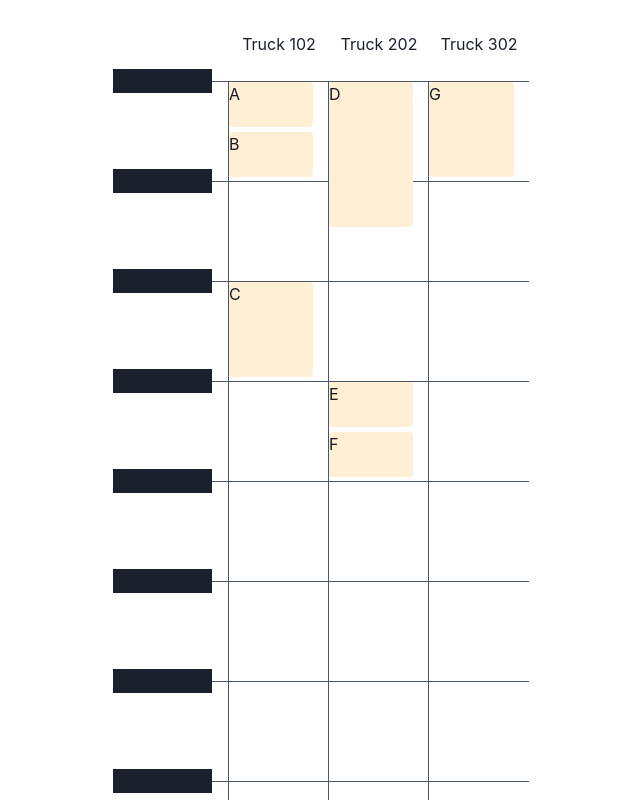
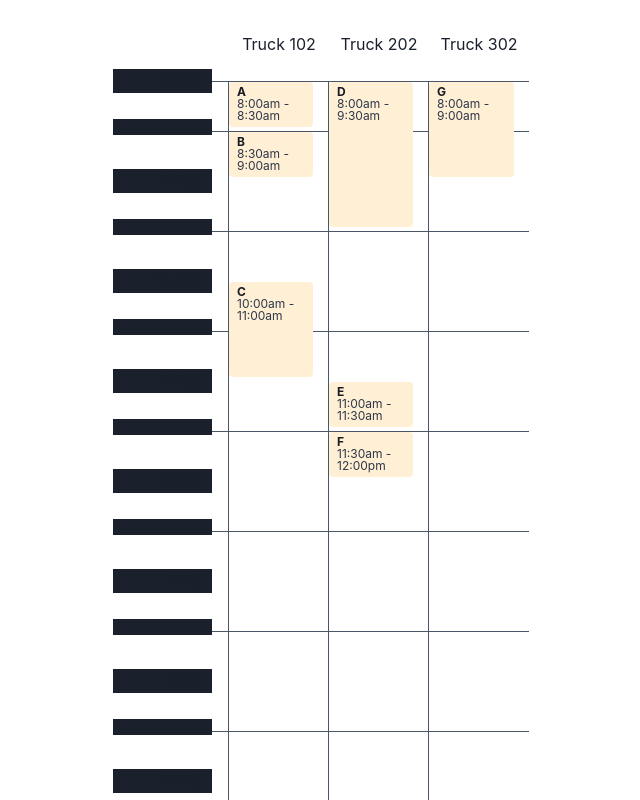
Before and after one commit to dtjv/terra, a Next.js app in the folder web/: page /delivery in a window 1280 px wide. Shown: the top 800 px of the page, without its empty margins (311-951 px from the left). Built offline with nearby package versions, Linux system fonts and the light colour scheme.

Commit message:
Remove old code

```diff
--- a/web/src/components/x-cell.tsx
+++ b/web/src/components/cell.tsx
@@ -2,7 +2,7 @@ import { useDrop } from "react-dnd";
 import { GridItem } from "@chakra-ui/react";
 
 import { RowHeader } from "@/components/row-header";
-import { Ticket } from "@/components/x-ticket";
+import { Ticket } from "@/components/ticket";
 
 interface DragItem {
   type: string;
--- a/web/src/components/schedule.tsx
+++ b/web/src/components/schedule.tsx
@@ -1,72 +1,37 @@
 import * as React from "react";
-import { useTable } from "react-table";
 import { Flex, Grid, GridItem } from "@chakra-ui/react";
 
-import { RowHeader } from "@/components/row-header";
-import { Ticket } from "@/components/ticket";
+import { Cell } from "@/components/cell";
+import { grid } from "../data";
 
-export const Schedule = ({ grid, headers, table }) => {
-  const data = React.useMemo(() => table, []);
-  const columns = React.useMemo(() => headers, []);
-  const { headerGroups, rows, prepareRow } = useTable({ columns, data });
+const COL_WIDTH = "100px";
+const ROW_HEIGHT = "50px";
+
+export const Schedule = () => {
+  const numRows = grid.grid.length;
+  const numCols = grid.grid[0].length;
+  const templateCols = `repeat(${numCols}, minmax(${COL_WIDTH}, 1fr))`;
+  const templateRows = `repeat(${numRows}, minmax(${ROW_HEIGHT}, 1fr))`;
 
   return (
     <Flex p={8} align="center" justify="center">
-      <Grid
-        templateRows={grid.templateRows}
-        templateColumns={grid.templateCols}
-      >
-        {headerGroups.map((headerGroup) =>
-          headerGroup.headers.map((column) => (
+      <Grid templateRows={templateRows} templateColumns={templateCols}>
+        {grid.grid[0].map((column) => {
+          return (
             <GridItem
-              {...column.getHeaderProps()}
+              key={`${column.rIdx}-${column.cIdx}`}
               borderBottomWidth="1px"
               borderBottomColor="gray.600"
             >
               <Flex align="center" justify="center">
-                {column.render("header")}
+                {column.data.display}
               </Flex>
             </GridItem>
-          ))
-        )}
-        {rows.map((row, rIdx) => {
-          prepareRow(row);
-          return row.cells.map((cell, cIdx, cells) => (
-            <GridItem
-              {...cell.getCellProps()}
-              sx={{
-                position: "relative",
-                ...(rIdx % 2 != 0 && rIdx != rows.length - 1
-                  ? {
-                      borderBottomWidth: "1px",
-                      borderBottomColor: "gray.600",
-                    }
-                  : {}),
-                ...(cIdx < cells.length - 1
-                  ? {
-                      borderRightWidth: "1px",
-                      borderRightColor: "gray.600",
-                    }
-                  : {}),
-              }}
-            >
-              {cell.render(({ value }) => {
-                if (cIdx === 0) {
-                  return <RowHeader>{value}</RowHeader>;
-                }
-
-                if (value["ticket"]) {
-                  return (
-                    <Ticket
-                      ticket={value["ticket"]}
-                      timeInterval={value["timeInterval"]}
-                    />
-                  );
-                }
-
-                return <div />;
-              })}
-            </GridItem>
+          );
+        })}
+        {grid.grid.slice(1).map((row) => {
+          return row.map((cell) => (
+            <Cell key={`${cell.rIdx}-${cell.cIdx}`} cell={cell} grid={grid} />
           ));
         })}
       </Grid>
--- a/web/src/components/ticket.tsx
+++ b/web/src/components/ticket.tsx
@@ -1,10 +1,22 @@
-import { Box, Flex } from "@chakra-ui/react";
+import { Box } from "@chakra-ui/react";
+import { useDrag } from "react-dnd";
 
 export const Ticket = ({ ticket, timeInterval }) => {
+  const [{ isDragging }, dragRef] = useDrag(
+    () => ({
+      type: "TICKET",
+      item: ticket,
+      collect: (monitor) => ({
+        isDragging: !!monitor.isDragging(),
+      }),
+    }),
+    [ticket]
+  );
   const height = (ticket.duration / timeInterval) * 50 - 5;
 
   return (
     <Box
+      ref={dragRef}
       position="absolute"
       bg="papayawhip"
       w="85%"
@@ -12,8 +24,17 @@ export const Ticket = ({ ticket, timeInterval }) => {
       color="gray.900"
       borderRadius="4px"
       zIndex="10"
+      cursor="move"
+      opacity={isDragging ? 0.5 : 1}
     >
-      <Flex align="center">{ticket.id}</Flex>
+      <Box pl={2} pt={1} lineHeight="1">
+        <Box fontSize="xs" fontWeight="bold">
+          {ticket.id}
+        </Box>
+        <Box fontSize="xs" color="gray.700">
+          {ticket.range}
+        </Box>
+      </Box>
     </Box>
   );
 };
--- a/web/src/data/index.ts
+++ b/web/src/data/index.ts
@@ -1,153 +1,52 @@
-import * as _ from "lodash";
-import { format, addMinutes } from "date-fns";
+import {
+  generateGrid,
+  generateTimeRange,
+  generateTimeList,
+  generateDataCells,
+} from "./utils";
 
+//-----------------------------------------------------------------------------
+//
+// Sourced from DB
+//
+//-----------------------------------------------------------------------------
 const startTime = 8;
 const endTime = 18;
-const timeInterval = 30;
+const intervalInMinutes = 30;
 
 const trucks = [
-  { id: "102", name: "Truck 102" },
-  { id: "202", name: "Truck 202" },
-  { id: "302", name: "Truck 302" },
+  { id: "102", display: "Truck 102" },
+  { id: "202", display: "Truck 202" },
+  { id: "302", display: "Truck 302" },
 ];
 
 const tickets = [
-  { id: "A", time: "8:00 AM", truck: "102", duration: 30 },
-  { id: "B", time: "8:30 AM", truck: "102", duration: 30 },
-  { id: "C", time: "10:00 AM", truck: "102", duration: 60 },
-  { id: "D", time: "8:00 AM", truck: "202", duration: 90 },
-  { id: "E", time: "11:00 AM", truck: "202", duration: 30 },
-  { id: "F", time: "11:30 AM", truck: "202", duration: 30 },
-  { id: "G", time: "8:00 AM", truck: "302", duration: 60 },
+  { id: "A", type: "Pickup", time: "8:00 AM", truckId: "102", duration: 30 },
+  { id: "B", type: "Delivery", time: "8:30 AM", truckId: "102", duration: 30 },
+  { id: "C", type: "Delivery", time: "10:00 AM", truckId: "102", duration: 60 },
+  { id: "D", type: "Delivery", time: "8:00 AM", truckId: "202", duration: 90 },
+  { id: "E", type: "Delivery", time: "11:00 AM", truckId: "202", duration: 30 },
+  { id: "F", type: "Delivery", time: "11:30 AM", truckId: "202", duration: 30 },
+  { id: "G", type: "Delivery", time: "8:00 AM", truckId: "302", duration: 60 },
 ];
 
-/*
- * Given start and end times, returns a list of date/time values every interval.
- *
- * Example::
- *
- *   sTime = 8  // 24 hr
- *   eTime = 10 // 24 hr
- *   iTime = 30 // minutes
- *
- * Result:
- *   [
- *     2021-01-01T16:00:00.000Z,
- *     2021-01-01T16:30:00.000Z,
- *     2021-01-01T17:00:00.000Z,
- *     2021-01-01T17:30:00.000Z
- *   ]
- */
-const generateDateTimeList = (sTime, eTime, iTime = 30) => {
-  const dates = [];
+//-----------------------------------------------------------------------------
+//
+// Computed values
+//
+//-----------------------------------------------------------------------------
+const range = generateTimeRange({ startTime, endTime, intervalInMinutes });
+const times = generateTimeList(range);
+const data = generateDataCells(times, trucks, tickets);
 
-  let d = new Date(2021, 0, 1, sTime, 0, 0);
-
-  while (sTime < eTime) {
-    dates.push(d);
-    d = addMinutes(d, iTime);
-    sTime = d.getHours();
-  }
-
-  return dates;
+export const grid = {
+  rowHeaders: times,
+  colHeaders: trucks,
+  data,
+  grid: generateGrid({
+    data,
+    rowHeaders: times,
+    colHeaders: [{ id: "", display: "" }, ...trucks],
+  }),
+  intervalInMinutes,
 };
-
-/*
- * ['8 AM', '', '9 AM', '', ... '5 PM', '']
- */
-const rowHeaders = generateDateTimeList(startTime, endTime, timeInterval).map(
-  (date, i) => {
-    return i % 2 !== 0 ? "" : format(date, "h a");
-  }
-);
-
-/*
- * [
- *   { id: "000", header: '', accessor: 'col0' },
- *   { id: "102", header: 'Truck 102', accessor: 'col1' },
- *   ...
- * ]
- */
-export const colHeaders = [
-  { id: "000", header: "", accessor: "col0" },
-  ...trucks.map((truck, i) => ({
-    id: truck.id,
-    header: truck.name,
-    accessor: `col${i + 1}`,
-  })),
-];
-
-/*
- * Groups tickets by time, then by truck - for faster lookups
- */
-const groupTickets = () => {
-  const ticketsByTime = _.groupBy(tickets, (ticket) => ticket.time);
-  const ticketsByTimeAndTruck = Object.keys(ticketsByTime).reduce(
-    (result, time) => ({
-      ...result,
-      [time]: _.keyBy(ticketsByTime[time], "truck"),
-    }),
-    {}
-  );
-
-  return ticketsByTimeAndTruck;
-};
-
-/*
- * Builds the data portion required by react-table's `useTable`.
- */
-const aggregateData = () => {
-  const times = generateDateTimeList(
-    startTime,
-    endTime,
-    timeInterval
-  ).map((date) => format(date, "h:mm a"));
-  const ticketHash = groupTickets();
-  const data = [];
-
-  times.forEach((time, tIdx) => {
-    const row = {};
-
-    colHeaders.forEach((col, cIdx) => {
-      row[col.accessor] =
-        cIdx === 0
-          ? rowHeaders[tIdx]
-          : { ticket: _.get(ticketHash, [time, col.id]), timeInterval };
-    });
-
-    data.push(row);
-  });
-
-  return data;
-};
-
-/*
- * Result:
- *   [
- *     {
- *       col0: '8 AM',
- *       col1: {
- *         ticket: { id: 'A', time: '8:00 AM', truck: '102', duration: 30 },
- *         timeInterval: 30
- *       },
- *       col2: {
- *         ticket: { id: 'D', time: '8:00 AM', truck: '202', duration: 90 },
- *         timeInterval: 30
- *       },
- *       col3: {
- *         ticket: { id: 'G', time: '8:00 AM', truck: '302', duration: 60 },
- *         timeInterval: 30
- *       }
- *     },
- *     {
- *       col0: '',
- *       col1: {
- *         ticket: { id: 'B', time: '8:30 AM', truck: '102', duration: 30 },
- *         timeInterval: 30
- *       },
- *       col2: { ticket: undefined, timeInterval: 30 },
- *       col3: { ticket: undefined, timeInterval: 30 }
- *     },
- *   ]
- */
-export const tableData = aggregateData();
--- a/web/src/pages/delivery.tsx
+++ b/web/src/pages/delivery.tsx
@@ -1,21 +1,14 @@
-import { colHeaders, tableData } from "../data";
-import { Schedule } from "components/schedule";
+import { DndProvider } from "react-dnd";
+import { HTML5Backend } from "react-dnd-html5-backend";
 
-let grid = {
-  numRows: tableData.length + 1,
-  numCols: colHeaders.length,
-  wCol: "100px",
-  hRow: "50px",
-  templateRows: "",
-  templateCols: "",
-};
-const templateCols = `repeat(${grid.numCols}, minmax(${grid.wCol}, 1fr))`;
-const templateRows = `repeat(${grid.numRows}, minmax(${grid.hRow}, 1fr))`;
-
-grid = { ...grid, templateRows, templateCols };
+import { Schedule } from "@/components/schedule";
 
 const Delivery = () => {
-  return <Schedule grid={grid} headers={colHeaders} table={tableData} />;
+  return (
+    <DndProvider backend={HTML5Backend}>
+      <Schedule />
+    </DndProvider>
+  );
 };
 
 export default Delivery;
```
Also changed, not shown: web/src/components/x-schedule.tsx (deleted, +0 -40 lines), web/src/components/x-ticket.tsx (deleted, +0 -40 lines), web/src/data/x-data.ts (deleted, +0 -52 lines), web/src/pages/x-delivery.tsx (deleted, +0 -14 lines), web/src/data/utils.ts (renamed from web/src/data/x-utils.ts).
